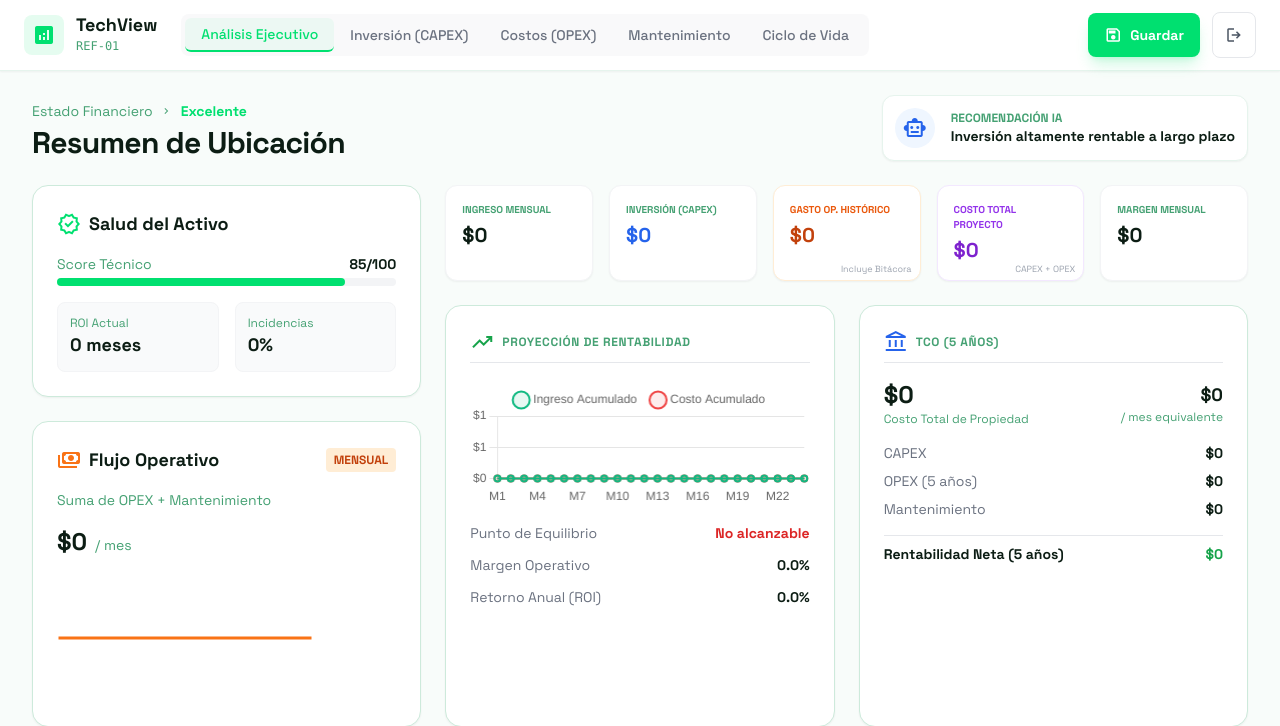
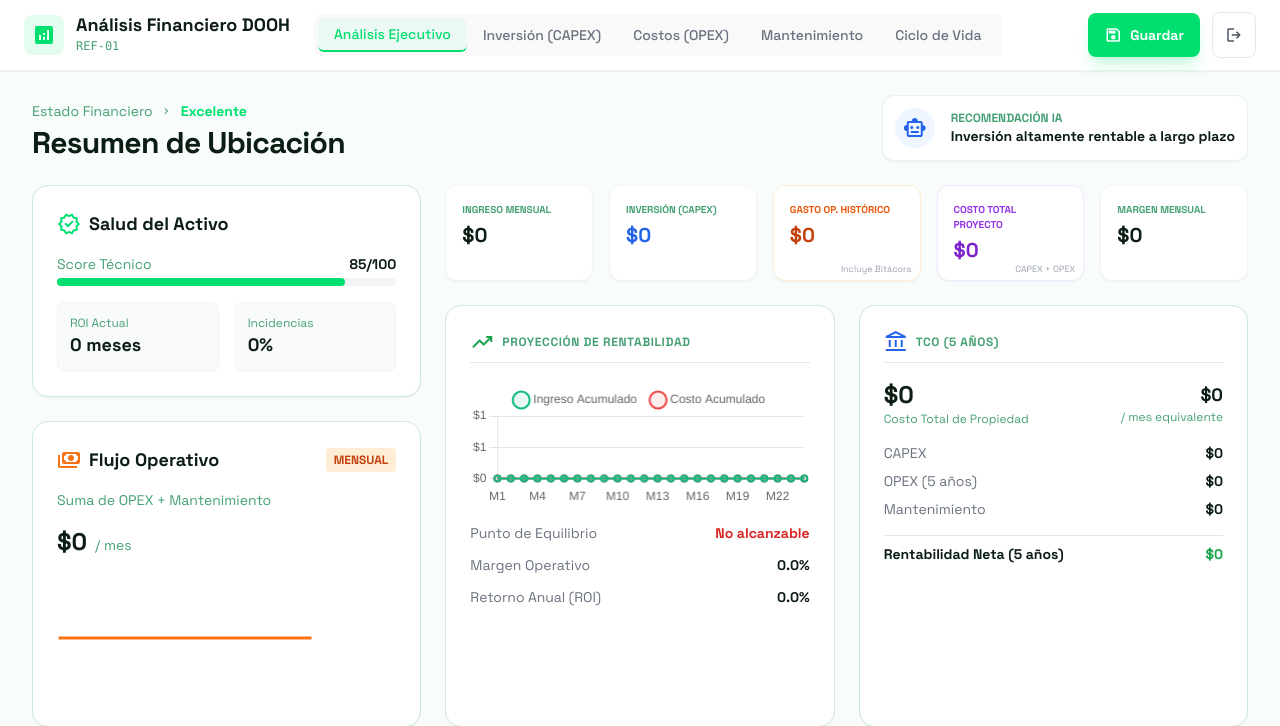
Before and after one commit to GpovallasMonitoreo/Monitor_NUC, a Flask app: page /techview/detail in a window 1280 px wide. Shown: the top 726 px of the page. Run offline with Flask 3, Linux system fonts and the light colour scheme; data that the repository does not hold is empty; parts of the project's set-up code (start-up, migrations or seed data) failed here and were passed over; some libraries are stand-ins or nearby versions.

Commit message:
Update techview.html

```diff
--- a/src/templates/techview.html
+++ b/src/templates/techview.html
@@ -3,7 +3,7 @@
 <head>
     <meta charset="utf-8">
     <meta name="viewport" content="width=device-width, initial-scale=1.0">
-    <title>TechView - Análisis Financiero DOOH</title>
+    <title>Análisis Financiero DOOH</title>
 
     <link href="https://fonts.googleapis.com/css2?family=Space+Grotesk:wght@300;400;500;600;700&display=swap" rel="stylesheet">
     <link href="https://fonts.googleapis.com/icon?family=Material+Icons+Outlined" rel="stylesheet">
@@ -59,7 +59,7 @@
                     <span class="material-symbols-outlined icon-filled">analytics</span>
                 </div>
                 <div>
-                    <h2 class="text-lg font-bold leading-none">TechView</h2>
+                    <h2 class="text-lg font-bold leading-none">Análisis Financiero DOOH</h2>
                     <p class="text-xs text-text-muted mt-1 font-mono truncate max-w-[200px]" id="device-display">{{ device_id }}</p>
                 </div>
             </div>
```
